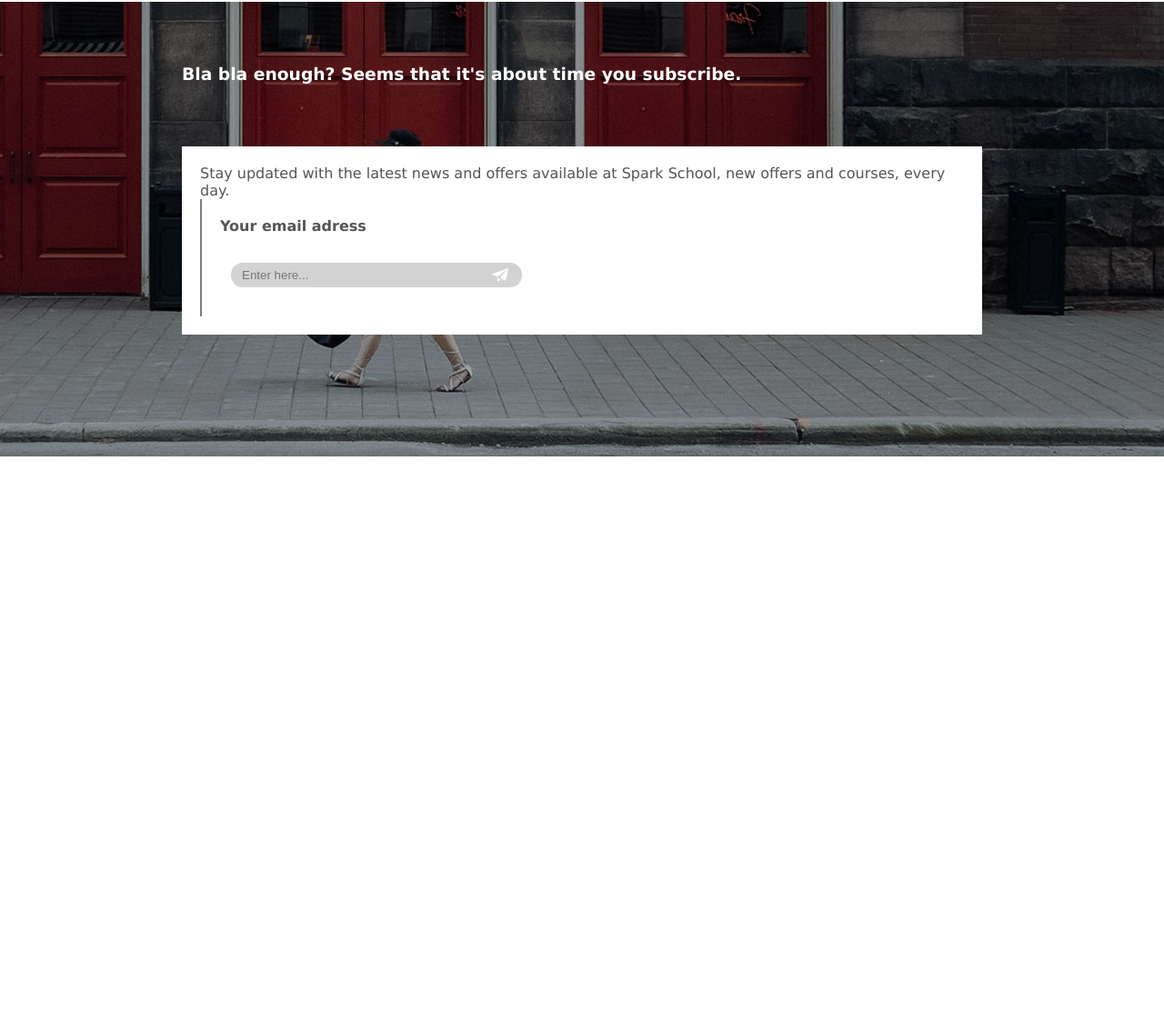
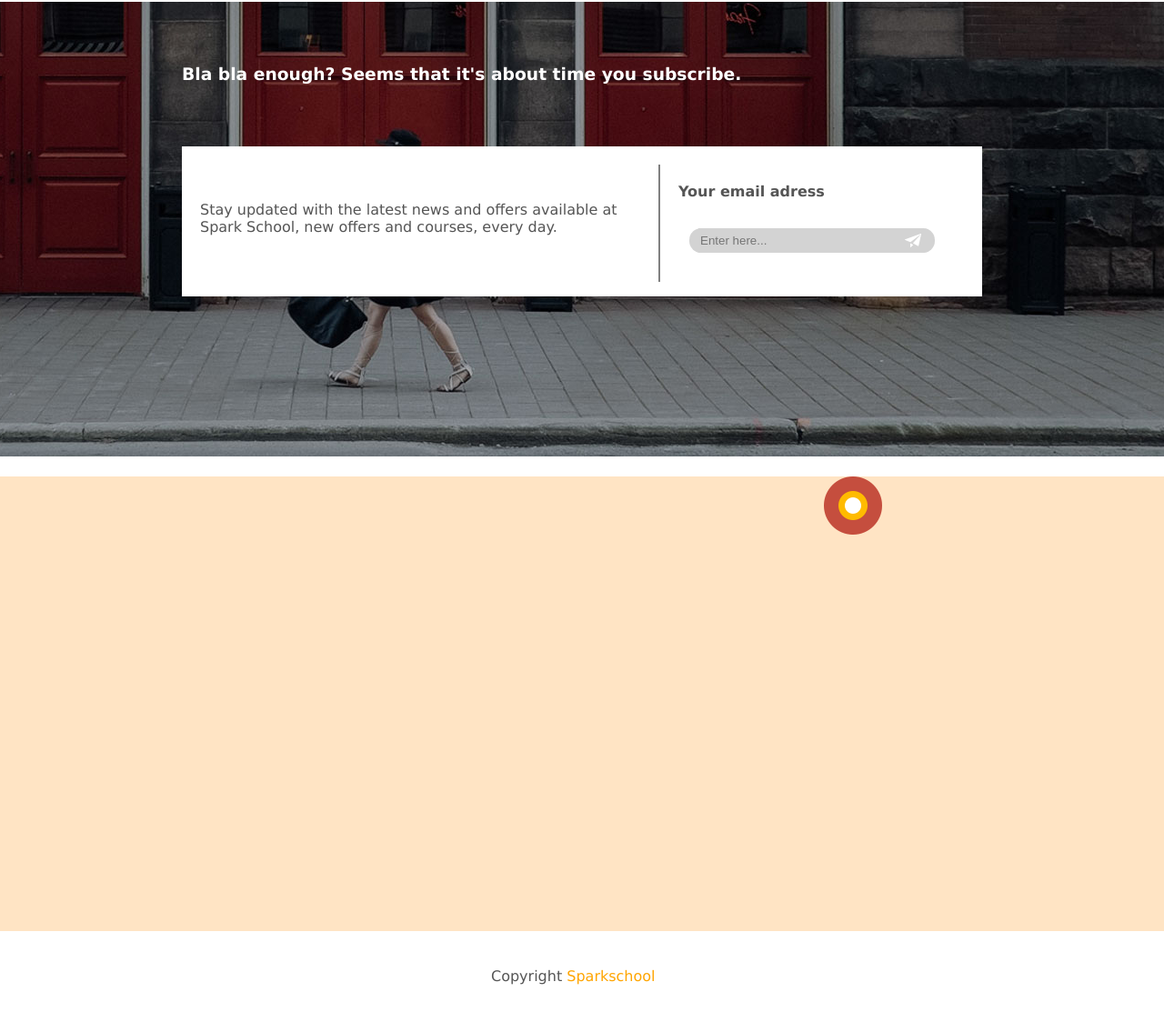
Before and after one commit to Ljupko-Kolak/zadatak, a plain HTML site: page index.html in a window 1280 px wide. Shown: the part 1473-2597 px from the top of the page at 91% size. Before the commit the page ends 1975 px from the top, so only its background shows below. Drawn offline with Linux system fonts and the light colour scheme.

Commit message:
Add map area and footer. Everything still looks horrible...

```diff
--- a/css/style.css
+++ b/css/style.css
@@ -141,21 +141,30 @@ a {
   margin: 0 200px;
   background-color: white;
   padding: 20px;
+  height: 125px;
+}
+.subscription-text {
+  position: relative;
+  float: left;
+  top: 40px;
+  width: 60%;
 }
 .signup {
+  position: relative;
+  float: right;
   font-weight: bold;
   border-left: 2px solid grey;
   padding: 20px;
 }
 .subscription-input {
-  width: 300px;
+  width: 250px;
   margin: 12px;
   background-color: lightgrey;
   border-radius: 13px;
   padding: 0 10px;
 }
 .subscription-input>input {
-  width: 200px;
+  width: 220px;
   height: 25px;
   border: none;
   height: 25px;
@@ -170,3 +179,21 @@ a {
   margin: 3px;
   background: url("../media/icons-20.png") 0 40px;
 }
+.map {
+  position: relative;
+  top: 1365px;
+  height: 500px;
+  background-color: bisque;
+}
+.map img {
+  position: relative;
+  top: 0px;
+  left: 0px;
+}
+footer {
+  position: relative;
+  top: 1365px;
+  height: 100px;
+  line-height: 100px;
+  padding: 0 200px;
+}
--- a/index.html
+++ b/index.html
@@ -69,7 +69,7 @@
   <div class="subscribe">
     <h3>Bla bla enough? Seems that it's about time you subscribe.</h3>
     <div class="subscription-box">
-      <div>
+      <div class="subscription-text">
         Stay updated with the latest news and offers available at Spark School, new offers and courses, every day.
       </div>
       <div class="signup">
@@ -81,6 +81,12 @@
       </div>
     </div>
   </div>
+  <div class="map">
+    <img src="media/icon-map.png" alt="location">
+  </div>
+  <footer>
+    Copyright <a href="">Sparkschool</a>
+  </footer>
 </body>
 
 </html>
```
